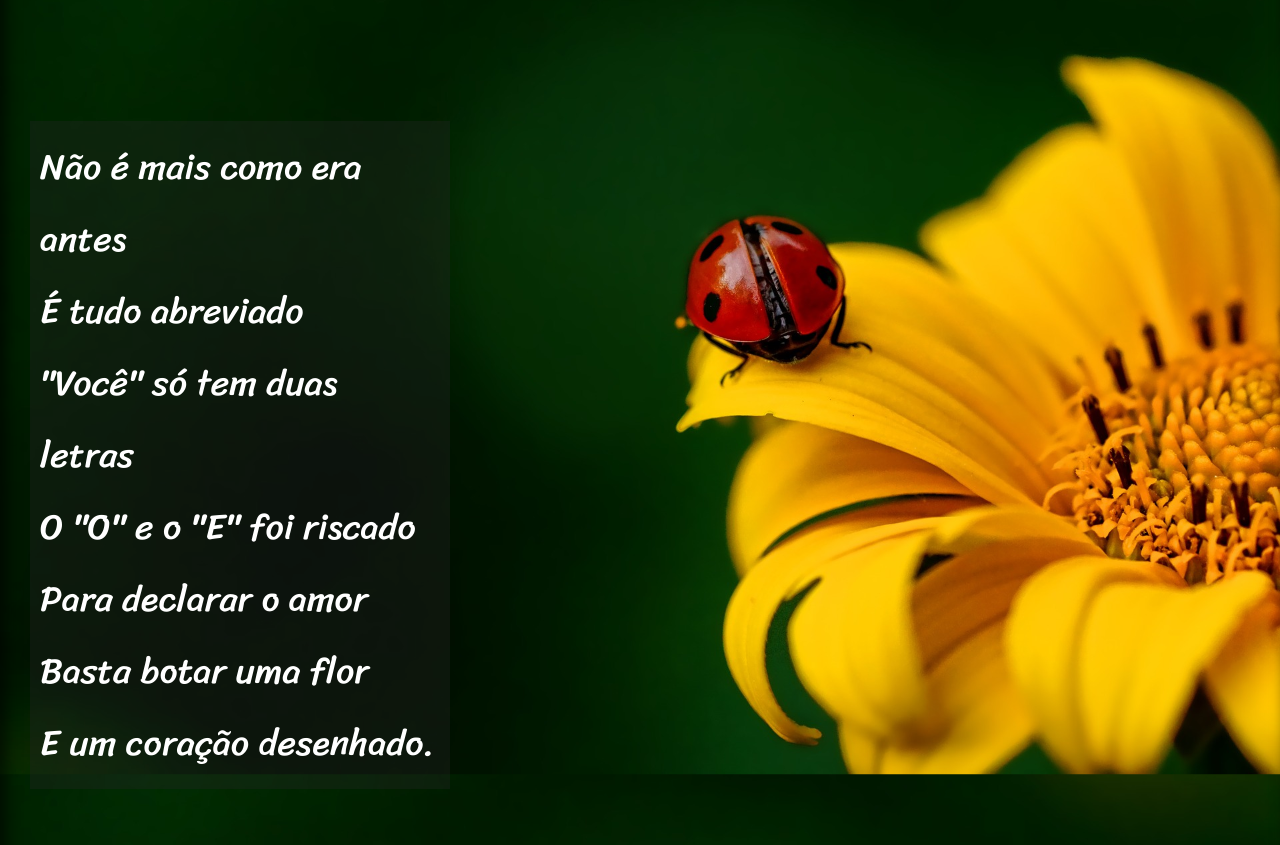
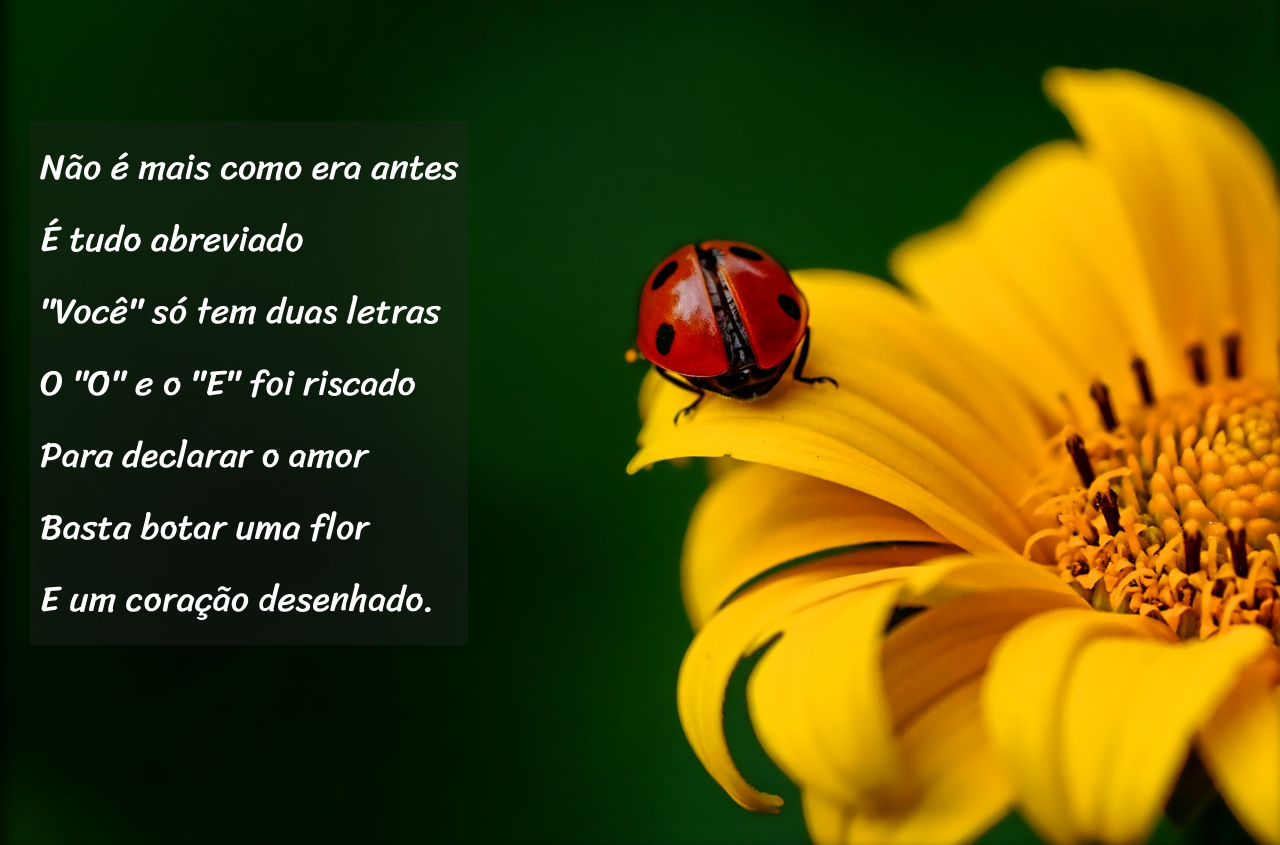
Before and after one commit to OpaSamuel/projeto-cordel, a plain HTML site: page index.html in a window 1280 px wide. Shown: the part 1300-2145 px from the top of the page. Drawn offline with Linux system fonts and the light colour scheme.

Commit message:
pequena mdabça

```diff
--- a/style.css
+++ b/style.css
@@ -54,7 +54,7 @@ article.imagem{
 }
 article.imagem > p{
     background-color: rgba(37, 37, 37, 0.329);
-    width: 400px;
+    display: inline-block;
     padding: 10px;
 }
 article#f1{
```
